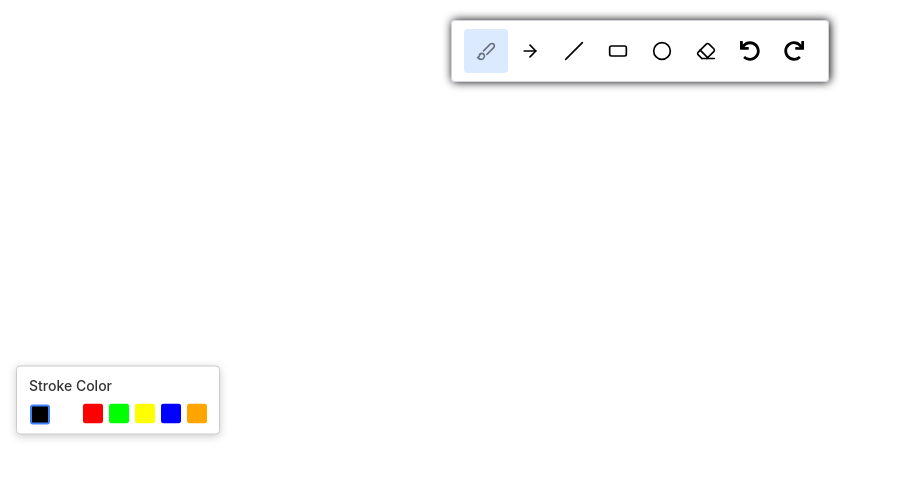
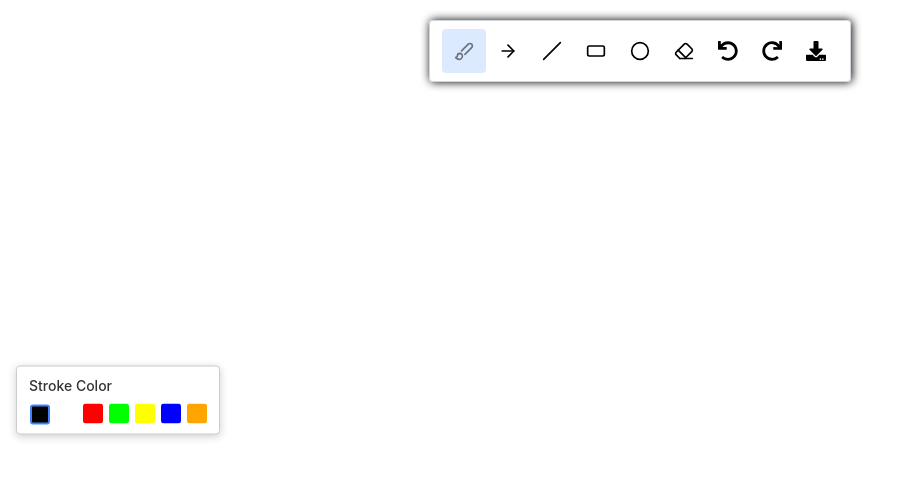
Before and after one commit to nitin-421/WhiteBoard, a React (Create React App) app: page / in a window 1280 px wide. Shown: the top 478 px of the page, without its empty margins (0-909 px from the left). Built offline with nearby package versions, Linux system fonts and the light colour scheme.

Commit message:
added download option

```diff
--- a/src/Components/Toolbar/index.js
+++ b/src/Components/Toolbar/index.js
@@ -9,11 +9,21 @@ import {
   LuBrush,
   LuEraser,
 } from "react-icons/lu";
-import { FaUndo ,FaRedo  } from "react-icons/fa";
+import { FaUndo ,FaRedo, FaDownload   } from "react-icons/fa";
 import BoardContext from '../../Store/Board/board-context';
 
 const Toolbar = () => {
   const {activeToolItem, handleToolItemClick, undo, redo } = useContext(BoardContext);
+
+  const handleDownloadClick = () => {
+    const canvas = document.getElementById('canvas');
+    const data = canvas.toDataURL('image/png');
+    const anchor = document.createElement('a');
+    anchor.href = data
+    anchor.download = 'canvas.png';
+    anchor.click();
+  }
+
   return (
     <div className={classes.container}>
       <div className={
@@ -64,6 +74,9 @@ const Toolbar = () => {
       <div className={classes.toolItem} onClick={redo}>
         <FaRedo  />
       </div> {/** Redo Tool */}
+      <div className={classes.toolItem} onClick={handleDownloadClick}>
+        <FaDownload   />
+      </div> {/** Download Tool */}
     </div>
   )
 }
```
